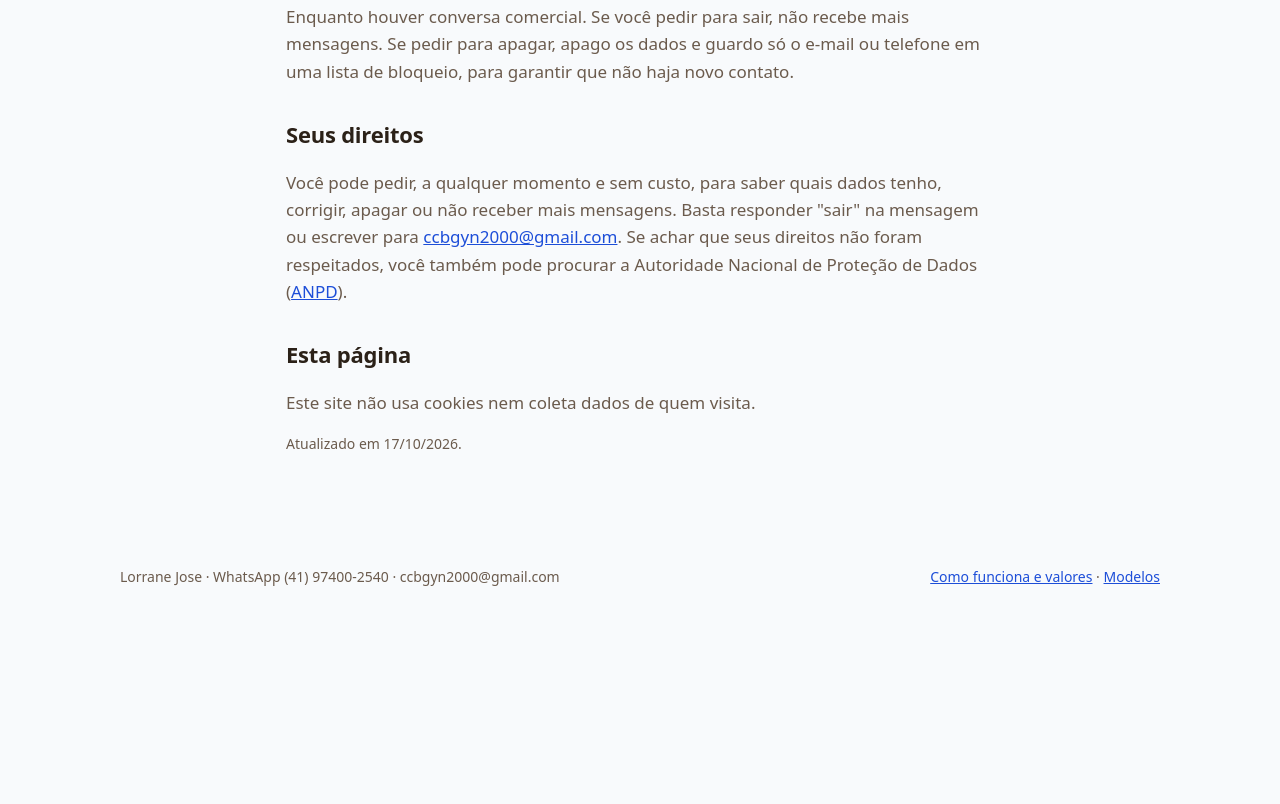
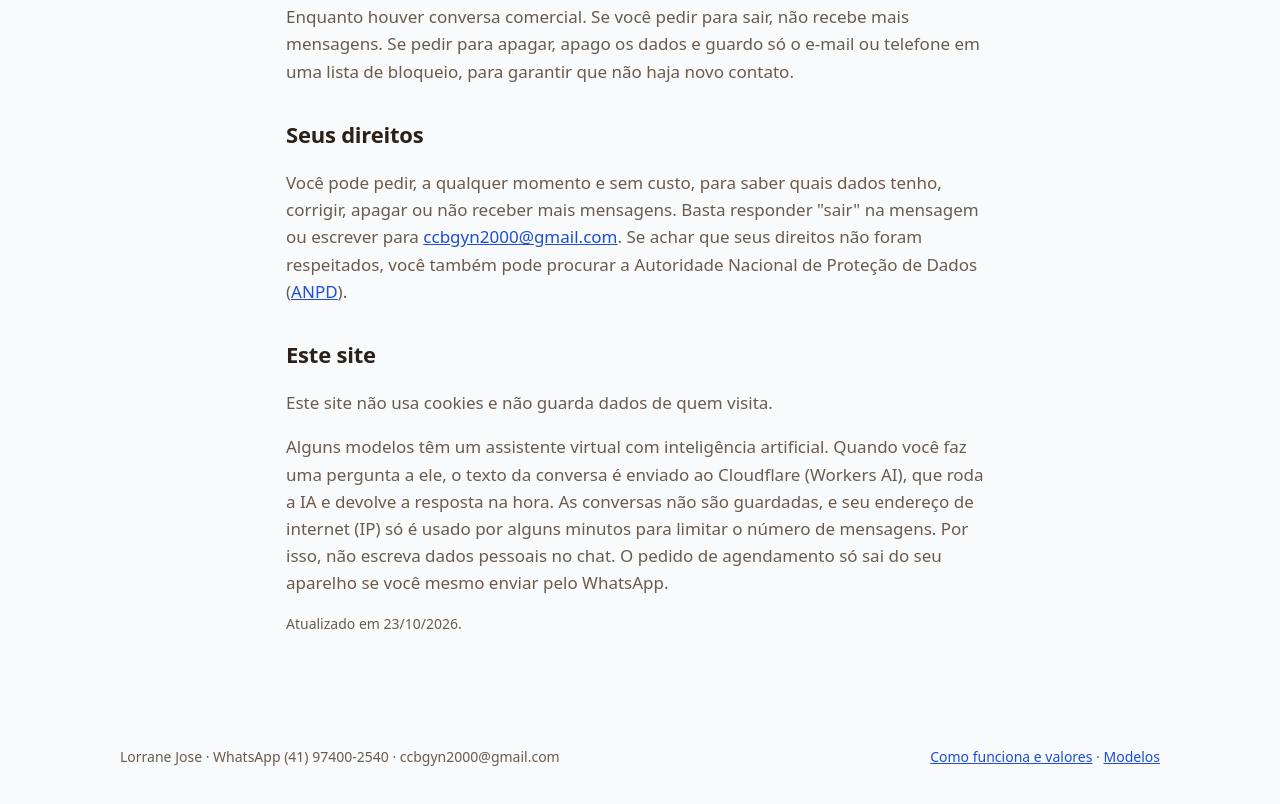
Before and after one commit to nshowdebola-ctrl/sites-modelo, a plain HTML site: page privacidade/index.html in a window 1280 px wide. Shown: the part 1107-1911 px from the top of the page. Before the commit the page ends 1785 px from the top, so only its background shows below. Drawn offline with Linux system fonts and the light colour scheme.

Commit message:
Aviso de privacidade explica o assistente com IA
Co-Authored-By: Claude Opus 5.5 <noreply@anthropic.com>

```diff
--- a/privacidade/index.html
+++ b/privacidade/index.html
@@ -58,9 +58,15 @@
   Se achar que seus direitos não foram respeitados, você também pode procurar a
   Autoridade Nacional de Proteção de Dados (<a href="https://www.gov.br/anpd" rel="noopener">ANPD</a>).</p>
 
-  <h2>Esta página</h2>
-  <p>Este site não usa cookies nem coleta dados de quem visita.</p>
-  <p style="font-size:14px">Atualizado em 17/10/2026.</p>
+  <h2>Este site</h2>
+  <p>Este site não usa cookies e não guarda dados de quem visita.</p>
+  <p>Alguns modelos têm um assistente virtual com inteligência artificial. Quando você faz uma
+  pergunta a ele, o texto da conversa é enviado ao Cloudflare (Workers AI), que roda a IA e
+  devolve a resposta na hora. As conversas não são guardadas, e seu endereço de internet (IP)
+  só é usado por alguns minutos para limitar o número de mensagens. Por isso, não escreva
+  dados pessoais no chat. O pedido de agendamento só sai do seu aparelho se você mesmo
+  enviar pelo WhatsApp.</p>
+  <p style="font-size:14px">Atualizado em 23/10/2026.</p>
 </div></section>
 </main>
 <footer><div class="envolve">
```
